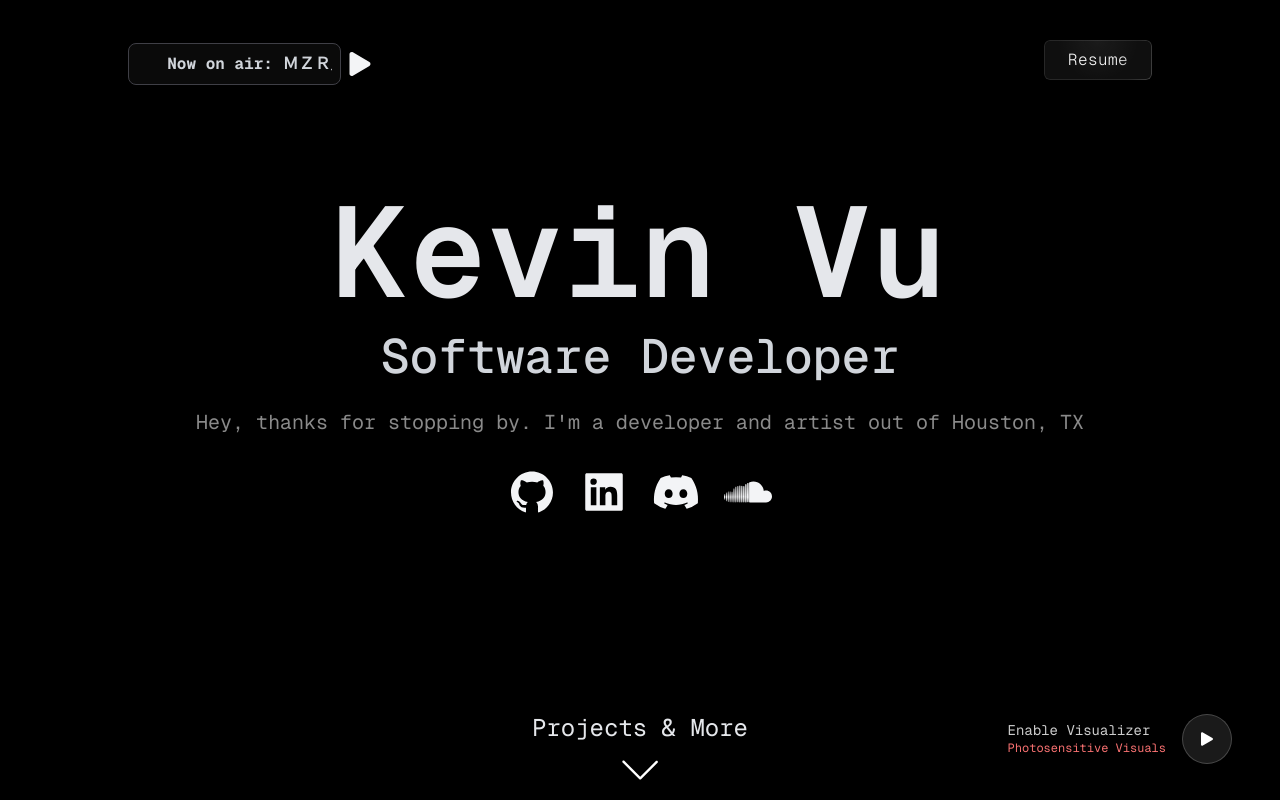
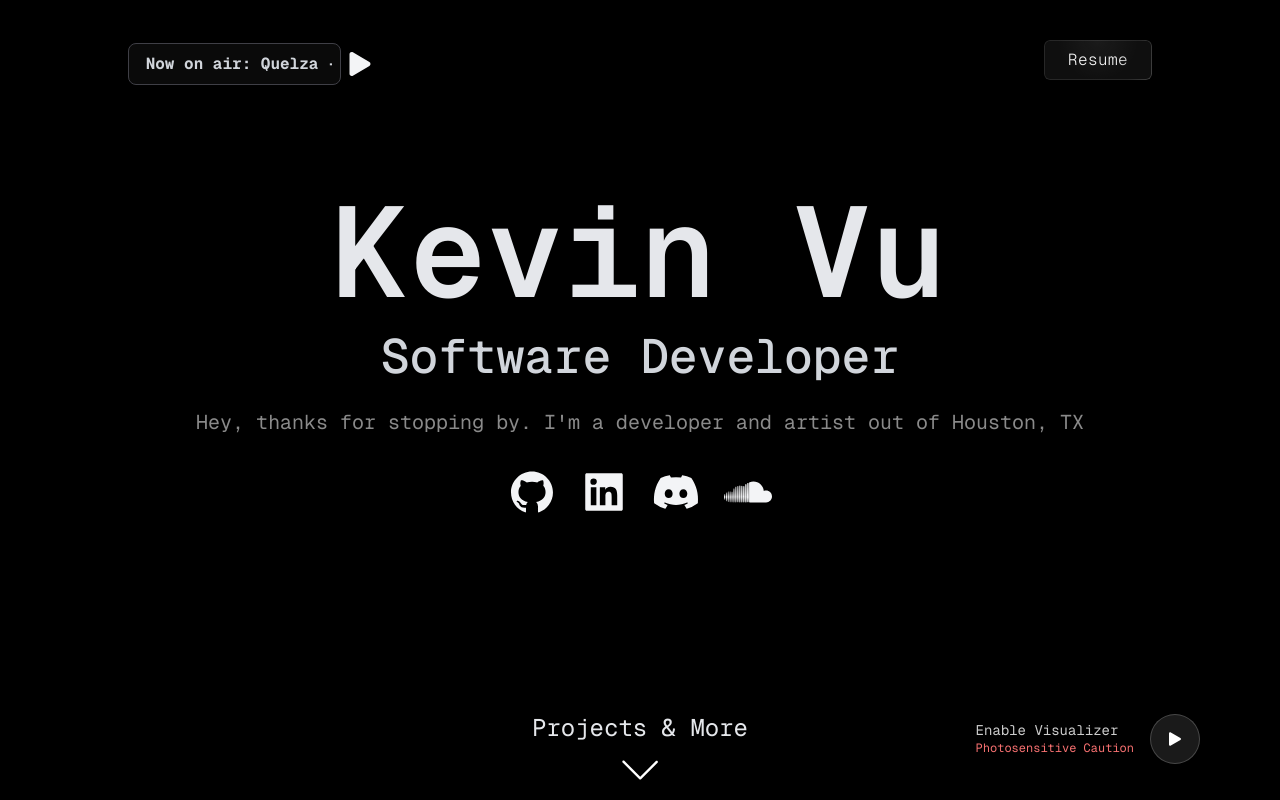
Before and after one commit to amgvu/Personal-Site, a Next.js app: page / in a window 1280 px wide. Shown: the top 800 px of the page. Built offline with nearby package versions, Linux system fonts and the light colour scheme; what prettier-plugin-tailwindcss, tailwindcss-animatecss would draw is missing.

Commit message:
radio change bg change

```diff
--- a/components/AmbientBackground.tsx
+++ b/components/AmbientBackground.tsx
@@ -81,13 +81,13 @@ const AmbientBackground = () => {
                   [15, 23, 42],
                   [15, 23, 42],
                 ][i]
-              }, 0.85)`,
+              }, 0.84)`,
               left: `${18 + i * 63}%`,
               top: `${30 + i * 15}%`,
             }}
             animate={{
-              scale: [8, 8.7, 8],
-              opacity: [0.25, 0.35, 0.25],
+              scale: [8, 8.9, 8],
+              opacity: [0.25, 0.38, 0.25],
             }}
             transition={{
               duration: beatDuration * (2 + i * 0.5),
@@ -110,13 +110,13 @@ const AmbientBackground = () => {
                   [148, 163, 184],
                   [100, 116, 139],
                 ][i]
-              }, 0.31)`,
-              right: `${39 + i * 7}%`,
+              }, 0.21)`,
+              right: `${39 + i * 11}%`,
               bottom: `${33 + i * 13}%`,
             }}
             animate={{
-              scale: [8, 7.4, 8],
-              opacity: [0.3, 0.4, 0.3],
+              scale: [8, 7.8, 8],
+              opacity: [0.3, 0.9, 0.3],
             }}
             transition={{
               duration: beatDuration * (1.5 + i * 0.3),
--- a/components/RadioComponent.tsx
+++ b/components/RadioComponent.tsx
@@ -60,7 +60,7 @@ const RadioComponent: React.FC<RadioComponentProps> = ({ text, url }) => {
             <motion.div
               className="whitespace-nowrap text-gray-300"
               animate={{
-                x: ["104%", "-48%"],
+                x: ["104%", "-67%"],
               }}
               transition={{
                 duration: 10,
--- a/components/VisualizerButton.tsx
+++ b/components/VisualizerButton.tsx
@@ -8,11 +8,12 @@ interface VisualizerButtonProps {
 
 const VisualizerButton: React.FC<VisualizerButtonProps> = ({ isVisible, onToggle }) => {
   return (
-    <div className="fixed bottom-9 right-12 flex items-end gap-4 z-50 animate__fadeIn animate__delay-1s animate__animated">
+    <div className="fixed bottom-9 right-20 flex items-end gap-4 z-50 animate__fadeIn animate__delay-1s animate__animated">
       <div className="flex mb-2 flex-col">
         <span className="text-white/80 text-sm">Enable Visualizer</span>
-        <span className="text-red-400 text-xs">Photosensitive Visuals</span>
+        <span className="text-red-400 text-xs">Photosensitive Caution</span>
       </div>
+      <div className="relative group">
         <button
           onClick={onToggle}
           className="p-3 rounded-full bg-white/10 border border-white/20 hover:bg-white/20 transition-colors duration-300 cursor-pointer"
@@ -22,6 +23,11 @@ const VisualizerButton: React.FC<VisualizerButtonProps> = ({ isVisible, onToggle
             <BsPauseFill className="w-6 h-6 text-white" />
           }
         </button>
+        <div className="absolute bottom-full mb-2 left-1/2 transform -translate-x-1/2 px-2 py-1 bg-black/40 text-white text-xs rounded whitespace-nowrap opacity-0 group-hover:opacity-100 transition-opacity duration-300">
+          Better with the music :)
+          <div className="absolute top-full left-1/2 -translate-x-1/2 w-0 h-0 border-l-4 border-r-4 border-b-4 border-l-transparent border-r-transparent border-b-black/80"></div>
+        </div>
+      </div>
     </div>
   );
 };
--- a/pages/index.tsx
+++ b/pages/index.tsx
@@ -65,8 +65,8 @@ export default function Home() {
           <div className="ease-in-out animate__fadeIn animate__delay-1s animate__animated font-bold invisible sm:visible">
             {isBackgroundVisible && <AmbientBackground />}
             <RadioComponent
-              text="Now on air: ＭＺＲ／／／ - SPIR6 8 d"
-              url="https://soundcloud.com/mzrmusic/spir6-8-d"
+              text="Now on air: Quelza - Atlas Express"
+              url="https://www.youtube.com/watch?v=sn4Ml16Ojgw"
             />
           </div>
           <nav className="mb-12 flex justify-end py-10 text-gray-200">
```
Lines whose indentation alone changed are shown as unchanged.
